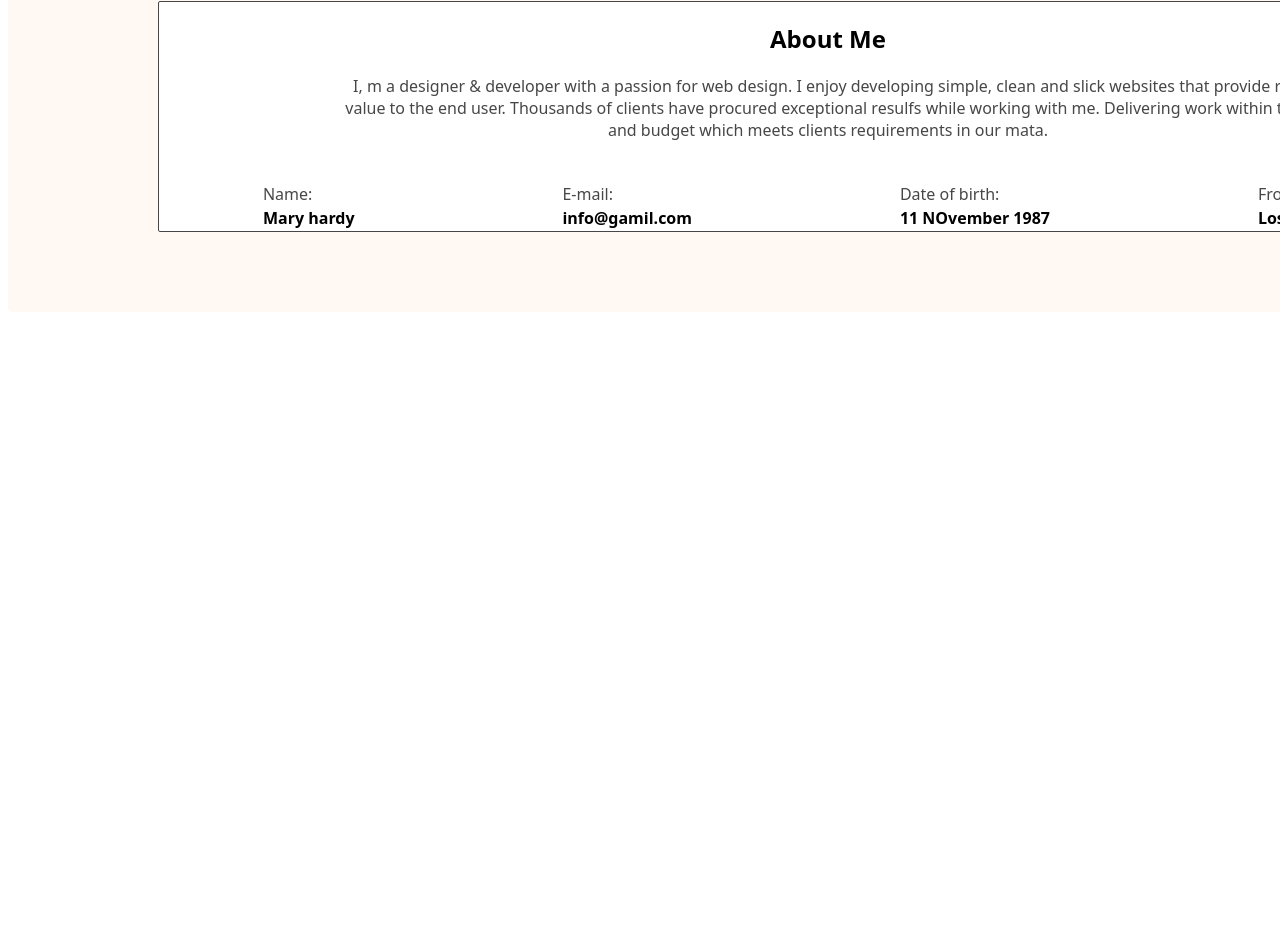
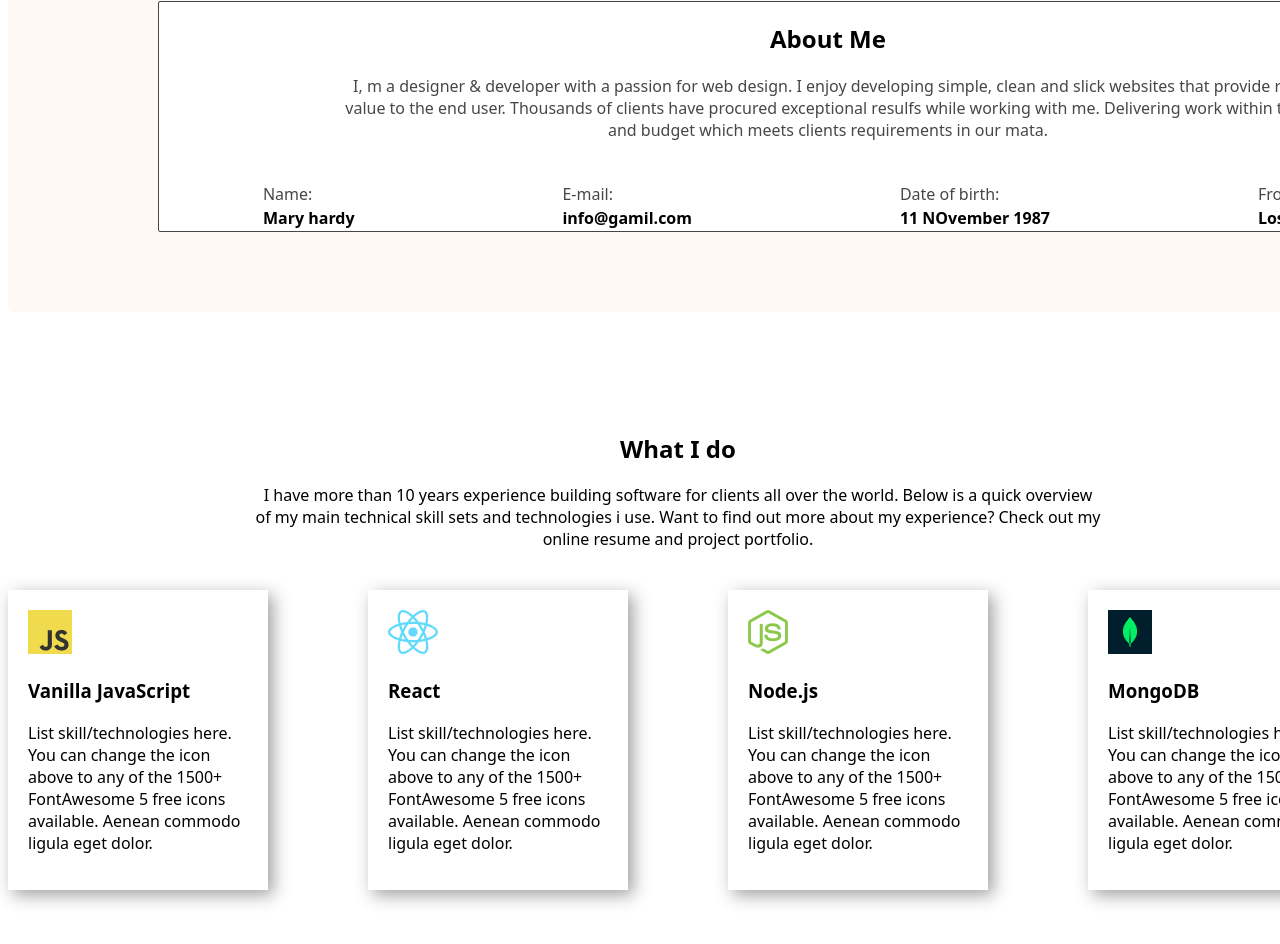
Before and after one commit to zami26/developer-portfolio24, a plain HTML site: page index.html in a window 1280 px wide. Shown: the part 881-1825 px from the top of the page. Before the commit the page ends 1273 px from the top, so only its background shows below. Drawn offline with Linux system fonts and the light colour scheme.

Commit message:
cards done

```diff
--- a/css/style.css
+++ b/css/style.css
@@ -109,3 +109,21 @@ nav li{
     margin-top: 2px ;
     margin-bottom: 2px;
 }
+
+.work{
+    width: 1340px;
+    margin: 120px auto;
+    text-align: center;
+}
+.cart{
+    margin-top: 40px;
+    display: flex;
+    justify-content: space-between;
+}
+.cart-items{
+    width: 220px;
+    text-align: left;
+    padding: 20px;
+    box-shadow:
+    0.3em 0.3em 1em rgba(36, 35, 35, 0.432);;
+}
--- a/index.html
+++ b/index.html
@@ -44,7 +44,10 @@
             <div class="about">
                 <div class="about-me">
                     <h2>About Me</h2>
-                <p class="common-color">I, m a designer & developer with a passion for web design. I enjoy developing simple, clean and  slick websites that provide real <br> value to the end user. Thousands of clients have procured exceptional resulfs while working with me. Delivering work within time <br> and budget which meets clients requirements in our mata.</p>
+                    <p class="common-color">I, m a designer & developer with a passion for web design. I enjoy
+                        developing simple, clean and slick websites that provide real <br> value to the end user.
+                        Thousands of clients have procured exceptional resulfs while working with me. Delivering work
+                        within time <br> and budget which meets clients requirements in our mata.</p>
                 </div>
 
                 <div class="address">
@@ -67,6 +70,33 @@
                 </div>
             </div>
         </div>
+
+        <div class="work">
+            <h2>What I do</h2>
+            <p>I have more than 10 years experience building software for clients all over the world. Below is a quick overview <br> of my main technical skill sets and technologies i use. Want to find out more about my experience? Check out my <br> online resume and project portfolio.</p>
+            <div class="cart">
+                <div class="cart-items">
+                    <img src="images/icons/js.png" alt="">
+                    <h3>Vanilla JavaScript</h3>
+                    <p>List skill/technologies here. You can change the icon above to any of the 1500+ FontAwesome 5 free icons available. Aenean commodo ligula eget dolor.</p>
+                </div>
+                <div class="cart-items">
+                    <img src="images/icons/react.png" alt="">
+                    <h3>React</h3>
+                    <p>List skill/technologies here. You can change the icon above to any of the 1500+ FontAwesome 5 free icons available. Aenean commodo ligula eget dolor.</p>
+                </div>
+                <div class="cart-items">
+                    <img src="images/icons/nodejs.png" alt="">
+                    <h3>Node.js</h3>
+                    <p>List skill/technologies here. You can change the icon above to any of the 1500+ FontAwesome 5 free icons available. Aenean commodo ligula eget dolor.</p>
+                </div>
+                <div class="cart-items">
+                    <img src="images/icons/mongo.png" alt="">
+                    <h3>MongoDB</h3>
+                    <p>List skill/technologies here. You can change the icon above to any of the 1500+ FontAwesome 5 free icons available. Aenean commodo ligula eget dolor.</p>
+                </div>
+            </div>
+        </div>
     </main>
     <footer>
 
```
Lines whose indentation alone changed are shown as unchanged.
